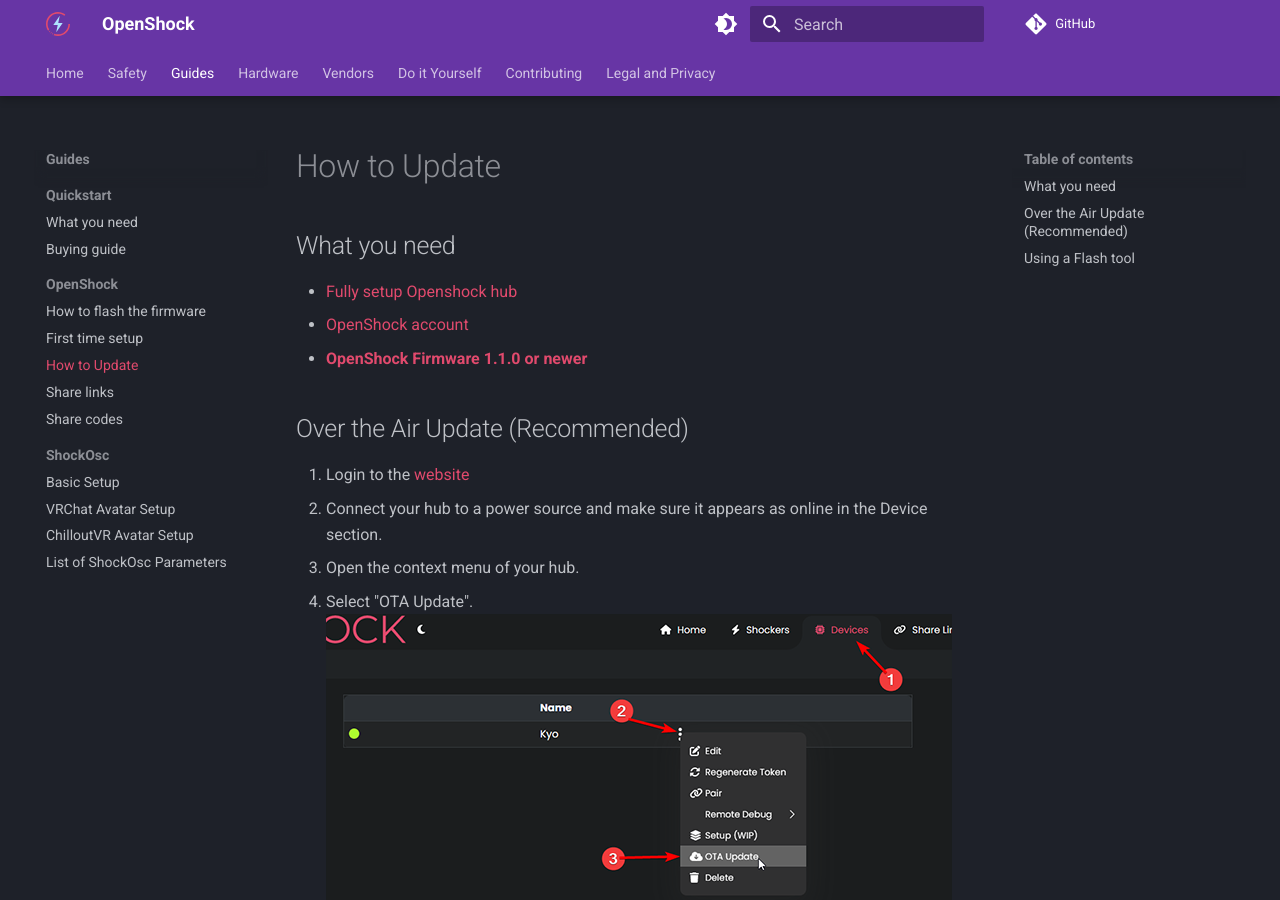
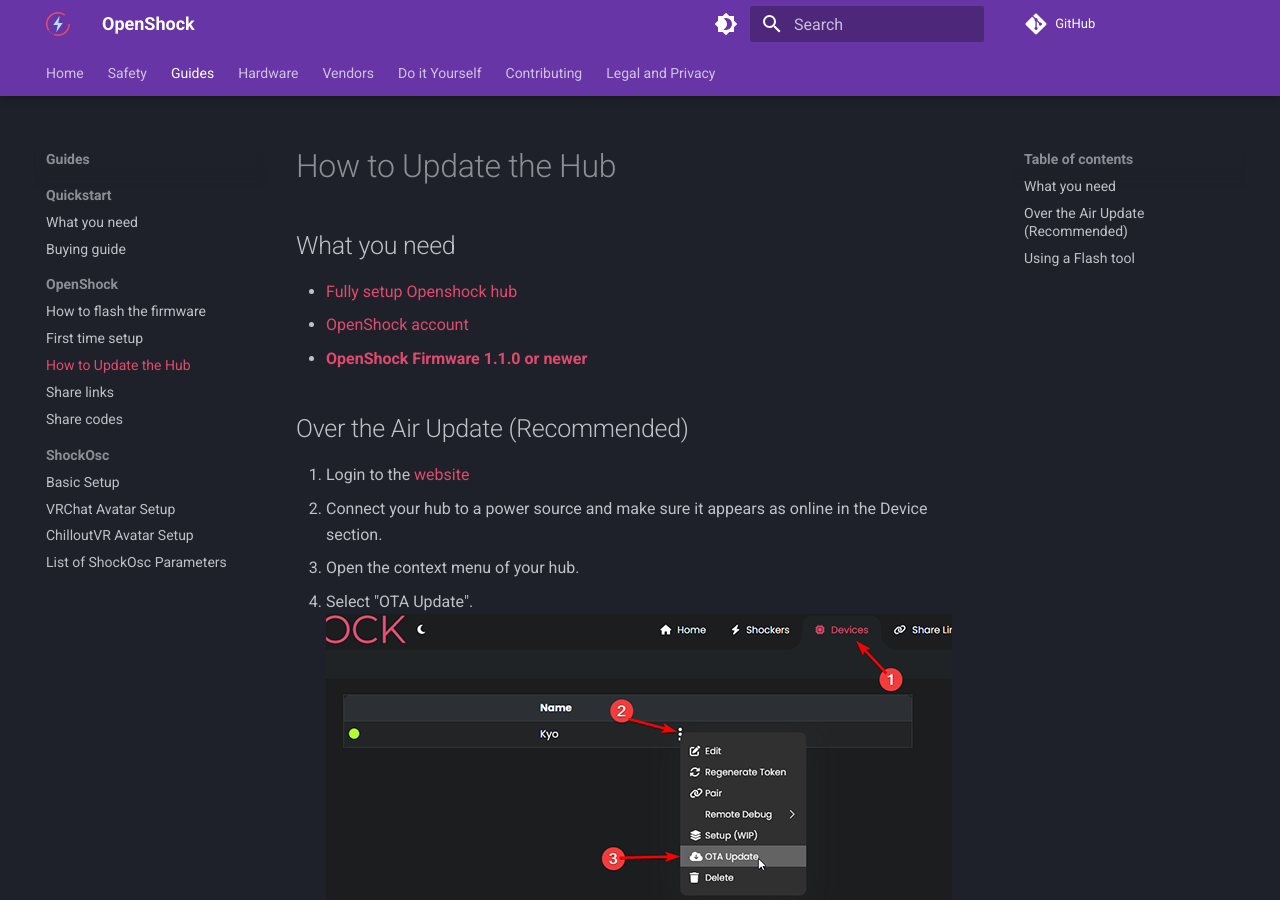
Before and after one commit to OpenShock/Wiki, an MkDocs documentation site: the page built from docs/guides/openshock-how-to-update.md, in a window 1280 px wide and 900 px high. Built offline with MkDocs 1.6.1 and Material for MkDocs 9.7.7, drawn with Linux system fonts in a browser that asks for light colours; comment, search, counter and statistics services are not loaded.

Commit message:
Update openshock-how-to-update.md

```diff
--- a/docs/guides/openshock-how-to-update.md
+++ b/docs/guides/openshock-how-to-update.md
@@ -1,4 +1,4 @@
-# How to Update
+# How to Update the Hub
 
 ## What you need
 
```
